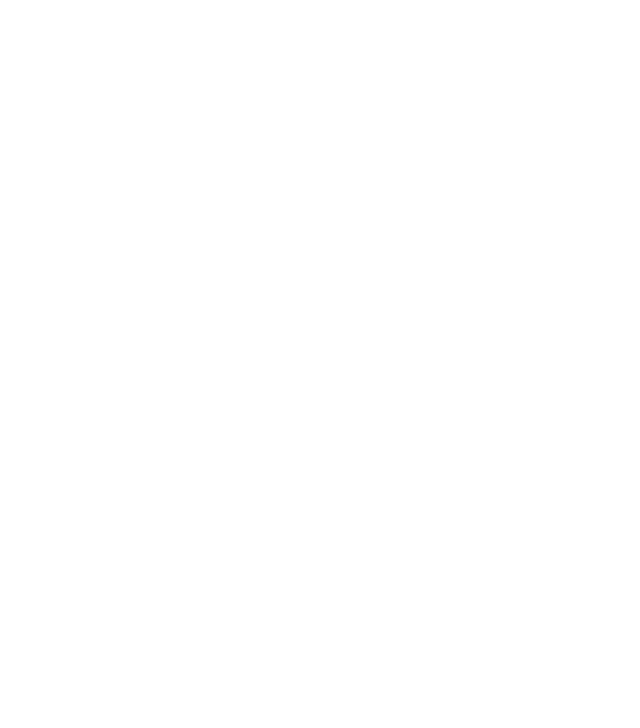
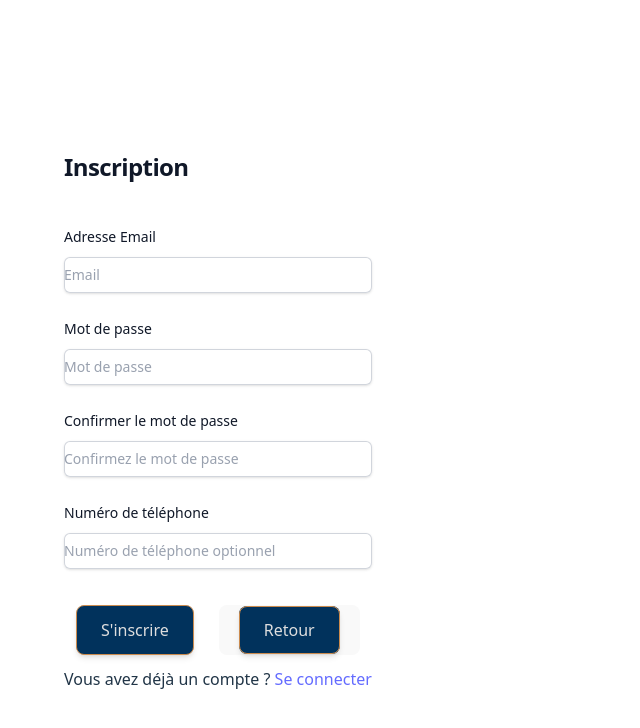
Before and after one commit to benevement/front, a React (Vite) app: page /signup in a window 1280 px wide. Before the commit this address had no page. Shown: the top 728 px of the page, without its empty margins (0-640 px from the left). Built offline with nearby package versions, Linux system fonts and the light colour scheme.

Commit message:
Create SignUp component, add axios connexion, user store with zustand

```diff
--- a/package.json
+++ b/package.json
@@ -17,10 +17,12 @@
     "react-hook-form": "^7.59.0",
     "react-router-dom": "^7.6.3",
     "tailwindcss": "^4.1.11",
-    "zod": "^3.25.67"
+    "zod": "^3.25.67",
+    "zustand": "^5.0.6"
   },
   "devDependencies": {
     "@eslint/js": "^9.22.0",
+    "@types/node": "^24.0.10",
     "@types/react": "^19.0.10",
     "@types/react-dom": "^19.0.4",
     "@vitejs/plugin-react": "^4.3.4",
--- a/src/App.tsx
+++ b/src/App.tsx
@@ -3,7 +3,7 @@ import './App.css'
 import Homepage from './components/Homepage'
 import SignIn from './components/SignIn'
 import Navbar from './components/Navbar'
-import UserProfile from './components/connectedUser/UserProfile'
+import SignUp from './components/SignUp'
 
 function App() {
 
@@ -15,8 +15,8 @@ function App() {
         <Routes>
           <Route path='/' element={<Homepage />} />
           <Route path='/signin' element={<SignIn />} />
+          <Route path='/signup' element={<SignUp />} />
           <Route path='/navbar' element={<Navbar />} />
-          <Route path='/users/1' element={<UserProfile />} />
 
         </Routes>
       </BrowserRouter>
--- a/src/components/SignIn.tsx
+++ b/src/components/SignIn.tsx
@@ -1,28 +1,37 @@
 import { useForm } from "react-hook-form";
+import { login } from "../services/api/auth";
+import { useNavigate } from "react-router-dom";
 
-type FormValues ={
+type FormValues = {
   email: string;
   password: string;
-}
+};
 
-export default function SignIn(){
-
+export default function SignIn() {
   const {
     register,
     handleSubmit,
     formState: { errors },
   } = useForm<FormValues>();
 
-    const onSubmit = async (data :{email: string, password: string}) => {
+  const navigate = useNavigate();
+
+  const onSubmit = async (data: FormValues) => {
     try {
-        console.log(data)
-      } catch (error) {
-        console.log("erreur", error)
+      await login(data);
+      console.log("✅ Connexion réussie");
+      navigate("/");
+    } catch (err: unknown) {
+      if (err instanceof Error) {
+        console.error(err.message);
+      } else {
+        console.error('Erreur inattendue', err);
       }
     }
+  };
 
   return (
-        <div className="flex min-h-full flex-col justify-center px-6 py-12 lg:px-8">
+    <div className="flex max-h-screen flex-col justify-center px-6 py-12 lg:px-8">
       <div className="sm:mx-auto sm:w-full sm:max-w-sm">
         <h2 className="mt-10 text-2xl font-bold leading-9 tracking-tight text-gray-900">
           Connexion
@@ -33,7 +42,10 @@ export default function SignIn(){
         <form onSubmit={handleSubmit(onSubmit)} className="space-y-6">
           {/* Email */}
           <div>
-              <label htmlFor="email" className="block text-sm font-medium leading-6 text-gray-900">
+            <label
+              htmlFor="email"
+              className="block text-sm font-medium leading-6 text-gray-900"
+            >
               Adresse Email
             </label>
             <div className="mt-2">
@@ -41,20 +53,23 @@ export default function SignIn(){
                 id="email"
                 type="email"
                 autoComplete="email"
-                  placeholder=" Email"
-                  {...register("email", { required: "Email is required" })}
-                  className="block w-full rounded-md border-0 py-1.5 text-gray-900 shadow-sm
-                            ring-1 ring-inset ring-gray-300 placeholder:text-gray-400 focus:ring-2
-                            focus:ring-inset focus:ring-indigo-600 sm:text-sm sm:leading-6"
+                placeholder="Email"
+                {...register("email", { required: "Email est requis" })}
+                className="block w-full rounded-md border-0 py-1.5 text-gray-900 shadow-sm ring-1 ring-inset ring-gray-300 placeholder:text-gray-400 focus:ring-2 focus:ring-inset focus:ring-indigo-600 sm:text-sm sm:leading-6"
               />
-                {errors.email && <p className="text-sm text-red-500 mt-1">{errors.email.message}</p>}
+              {errors.email && (
+                <p className="text-sm text-red-500 mt-1">{errors.email.message}</p>
+              )}
             </div>
           </div>
 
           {/* Password */}
           <div>
             <div className="flex items-center justify-between">
-                <label htmlFor="password" className="block text-sm font-medium leading-6 text-gray-900">
+              <label
+                htmlFor="password"
+                className="block text-sm font-medium leading-6 text-gray-900"
+              >
                 Mot de passe
               </label>
             </div>
@@ -63,21 +78,20 @@ export default function SignIn(){
                 id="password"
                 type="password"
                 autoComplete="current-password"
-                  placeholder=" Mot de passe"
-                  {...register("password", { required: "Password is required" })}
-                  className="block w-full rounded-md border-0 py-1.5 text-gray-900 shadow-sm
-                            ring-1 ring-inset ring-gray-300 placeholder:text-gray-400 focus:ring-2
-                            focus:ring-inset focus:ring-indigo-600 sm:text-sm sm:leading-6"
+                placeholder="Mot de passe"
+                {...register("password", { required: "Mot de passe est requis" })}
+                className="block w-full rounded-md border-0 py-1.5 text-gray-900 shadow-sm ring-1 ring-inset ring-gray-300 placeholder:text-gray-400 focus:ring-2 focus:ring-inset focus:ring-indigo-600 sm:text-sm sm:leading-6"
               />
-                {errors.password && <p className="text-sm text-red-500 mt-1">{errors.password.message}</p>}
+              {errors.password && (
+                <p className="text-sm text-red-500 mt-1">{errors.password.message}</p>
+              )}
             </div>
           </div>
 
-            {/* Submit */}
-            <div className="flex justify-center">
+          <div className="flex justify-center p-3">
             <button
               type="submit"
-                className="custom-button"
+              className="custom-button font-semibold rounded-md shadow-md"
             >
               Connexion
             </button>
@@ -86,6 +100,4 @@ export default function SignIn(){
       </div>
     </div>
   );
-
-
 }
--- /dev/null
+++ b/src/components/SignUp.tsx
@@ -0,0 +1,171 @@
+import { useForm } from "react-hook-form";
+import { register as registerUser } from "../services/api/auth";
+import { useNavigate } from "react-router-dom";
+import { Link } from "react-router-dom";
+
+type FormValues = {
+  email: string;
+  phone_number: string;
+  password: string;
+  confirmPassword: string;
+};
+
+export default function SignUp() {
+  const {
+    register,
+    handleSubmit,
+    watch,
+    formState: { errors },
+  } = useForm<FormValues>();
+
+  const navigate = useNavigate();
+  const password = watch("password") || "";
+
+  const onSubmit = async (data: FormValues) => {
+    try {
+      await registerUser({
+        email: data.email,
+        password: data.password,
+        phone_number: data.phone_number,
+      });
+
+      console.log("✅ Inscription réussie");
+      navigate("/");
+    } catch (err: unknown) {
+      if (err instanceof Error) {
+        console.error(err.message);
+      } else {
+        console.error('Erreur inattendue', err);
+      }
+    }
+  };
+
+
+  return (
+    <div className="flex max-h-screen flex-col justify-center px-6 py-12 lg:px-8">
+      <div className="sm:mx-auto sm:w-full sm:max-w-sm">
+        <h2 className="mt-10 text-2xl font-bold leading-9 tracking-tight text-gray-900">
+          Inscription
+        </h2>
+      </div>
+
+      <div className="mt-10 sm:mx-auto sm:w-full sm:max-w-sm">
+        <form onSubmit={handleSubmit(onSubmit)} className="space-y-6">
+          {/* Email */}
+          <div>
+            <label
+              htmlFor="email"
+              className="block text-sm font-medium leading-6 text-gray-900"
+            >
+              Adresse Email
+            </label>
+            <div className="mt-2">
+              <input
+                id="email"
+                type="email"
+                autoComplete="email"
+                placeholder="Email"
+                {...register("email", { required: "Email est requis" })}
+                className="block w-full rounded-md border-0 py-1.5 text-gray-900 shadow-sm ring-1 ring-inset ring-gray-300 placeholder:text-gray-400 focus:ring-2 focus:ring-inset focus:ring-indigo-600 sm:text-sm sm:leading-6"
+              />
+              {errors.email && (
+                <p className="text-sm text-red-500 mt-1">{errors.email.message}</p>
+              )}
+            </div>
+          </div>
+
+          {/* Password */}
+          <div>
+            <label
+              htmlFor="password"
+              className="block text-sm font-medium leading-6 text-gray-900"
+            >
+              Mot de passe
+            </label>
+            <div className="mt-2">
+              <input
+                id="password"
+                type="password"
+                autoComplete="new-password"
+                placeholder="Mot de passe"
+                {...register("password", {
+                  required: "Le mot de passe est requis",
+                })}
+                className="block w-full rounded-md border-0 py-1.5 text-gray-900 shadow-sm ring-1 ring-inset ring-gray-300 placeholder:text-gray-400 focus:ring-2 focus:ring-inset focus:ring-indigo-600 sm:text-sm sm:leading-6"
+              />
+              {errors.password && (
+                <p className="text-sm text-red-500 mt-1">{errors.password.message}</p>
+              )}
+            </div>
+          </div>
+
+          {/* Confirm Password */}
+          <div>
+            <label
+              htmlFor="confirmPassword"
+              className="block text-sm font-medium leading-6 text-gray-900"
+            >
+              Confirmer le mot de passe
+            </label>
+            <div className="mt-2">
+              <input
+                id="confirmPassword"
+                type="password"
+                autoComplete="new-password"
+                placeholder="Confirmez le mot de passe"
+                {...register("confirmPassword", {
+                  required: "Confirmez le mot de passe",
+                  validate: (value) => value === password || "Les mots de passe ne correspondent pas",
+                })}
+                className="block w-full rounded-md border-0 py-1.5 text-gray-900 shadow-sm ring-1 ring-inset ring-gray-300 placeholder:text-gray-400 focus:ring-2 focus:ring-inset focus:ring-indigo-600 sm:text-sm sm:leading-6"
+              />
+              {errors.confirmPassword && (
+                <p className="text-sm text-red-500 mt-1">{errors.confirmPassword.message}</p>
+              )}
+            </div>
+          </div>
+
+          {/* Phone Number */}
+          <div>
+            <label
+              htmlFor="phone_number"
+              className="block text-sm font-medium leading-6 text-gray-900"
+            >
+              Numéro de téléphone
+            </label>
+            <div className="mt-2">
+              <input
+                id="phone_number"
+                type="tel"
+                autoComplete="tel"
+                placeholder="Numéro de téléphone optionnel"
+                {...register("phone_number")}
+                className="block w-full rounded-md border-0 py-1.5 text-gray-900 shadow-sm ring-1 ring-inset ring-gray-300 placeholder:text-gray-400 focus:ring-2 focus:ring-inset focus:ring-indigo-600 sm:text-sm sm:leading-6"
+              />
+              {errors.phone_number && (
+                <p className="text-sm text-red-500 mt-1">{errors.phone_number.message}</p>
+              )}
+            </div>
+          </div>
+
+          <div className="flex justify-between p-3 space-x-4">
+            <button
+              type="submit"
+              className="custom-button font-semibold rounded-md shadow-md"
+            >
+              S'inscrire
+            </button>
+            <button>
+              <Link to="/" className="custom-button font-semibold rounded-md shadow-md">
+                Retour
+              </Link>
+            </button>
+          </div>
+        </form>
+        <div>
+          Vous avez déjà un compte ? <a href="/signin"> Se connecter</a>
+        </div>
+      </div>
+    </div>
+  );
+}
--- /dev/null
+++ b/src/services/api.ts
@@ -0,0 +1,10 @@
+import axios from 'axios';
+
+const api = axios.create({
+  baseURL: 'http://localhost:3000',
+  headers: {
+    'Content-Type': 'application/json',
+  },
+});
+
+export default api;
--- /dev/null
+++ b/src/services/api/auth.ts
@@ -0,0 +1,42 @@
+import api from '../api';
+import { useAuthStore } from '../../stores/useAuthStore';
+
+type LoginInput = {
+  email: string;
+  password: string;
+};
+
+type RegisterInput = {
+  email: string;
+  password: string;
+  phone_number?: string;
+};
+
+type AuthResponse = {
+  access_token: string;
+  user: {
+    id: number;
+    email: string;
+    role: string;
+  };
+};
+
+export const login = async (input: LoginInput): Promise<void> => {
+  const response = await api.post<AuthResponse>('/auth/login', input);
+  const { access_token, user } = response.data;
+
+  const { setAuth } = useAuthStore.getState();
+  setAuth(user, access_token);
+
+  localStorage.setItem('token', access_token);
+};
+
+export const register = async (input: RegisterInput): Promise<void> => {
+  const response = await api.post<AuthResponse>('/auth/register', input);
+  const { access_token, user } = response.data;
+
+  const { setAuth } = useAuthStore.getState();
+  setAuth(user, access_token);
+
+  localStorage.setItem('token', access_token);
+};
--- /dev/null
+++ b/src/stores/useAuthStore.ts
@@ -0,0 +1,21 @@
+import { create } from 'zustand';
+
+interface AuthState {
+  user: { email: string; role: string } | null;
+  token: string | null;
+  setAuth: (user: AuthState['user'], token: string) => void;
+  logout: () => void;
+}
+
+export const useAuthStore = create<AuthState>((set) => ({
+  user: null,
+  token: localStorage.getItem('token'),
+  setAuth: (user, token) => {
+    localStorage.setItem('token', token);
+    set({ user, token });
+  },
+  logout: () => {
+    localStorage.removeItem('token');
+    set({ user: null, token: null });
+  },
+}));
```
Lines whose indentation alone changed are shown as unchanged.
